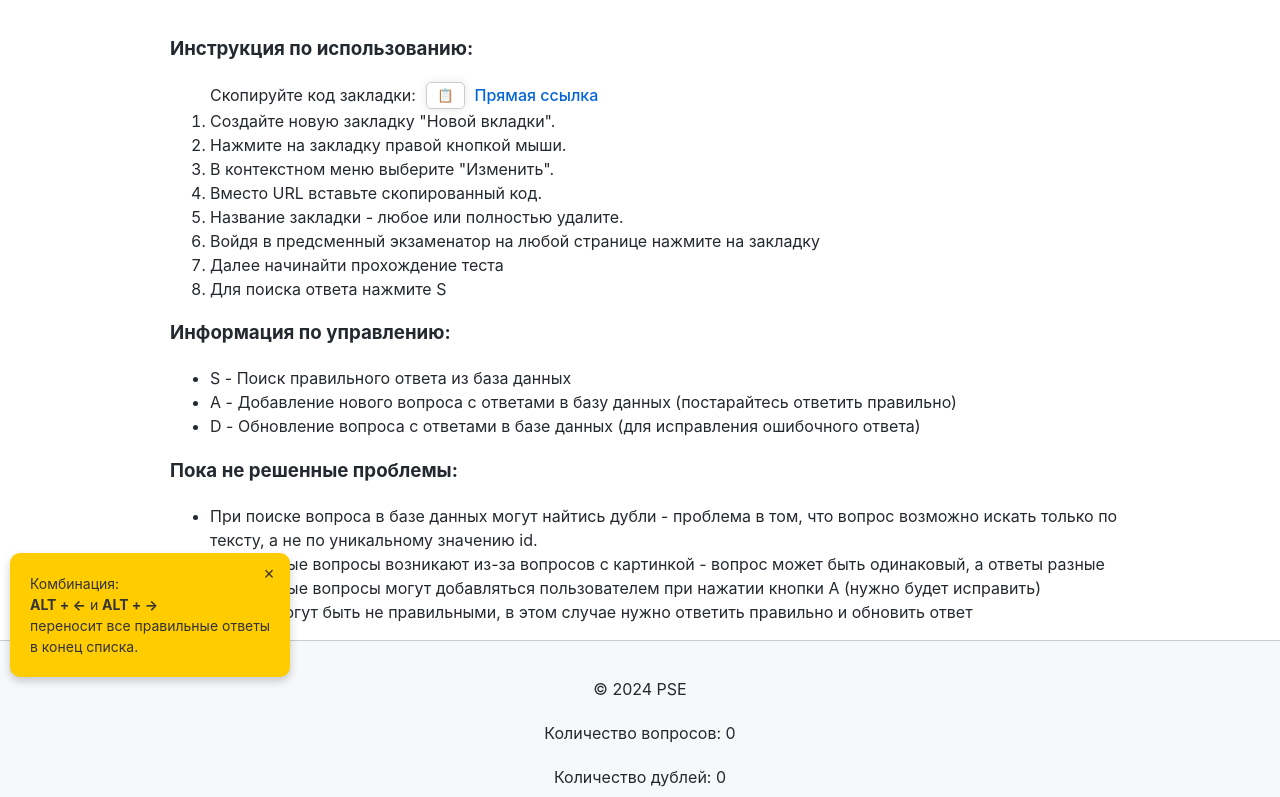
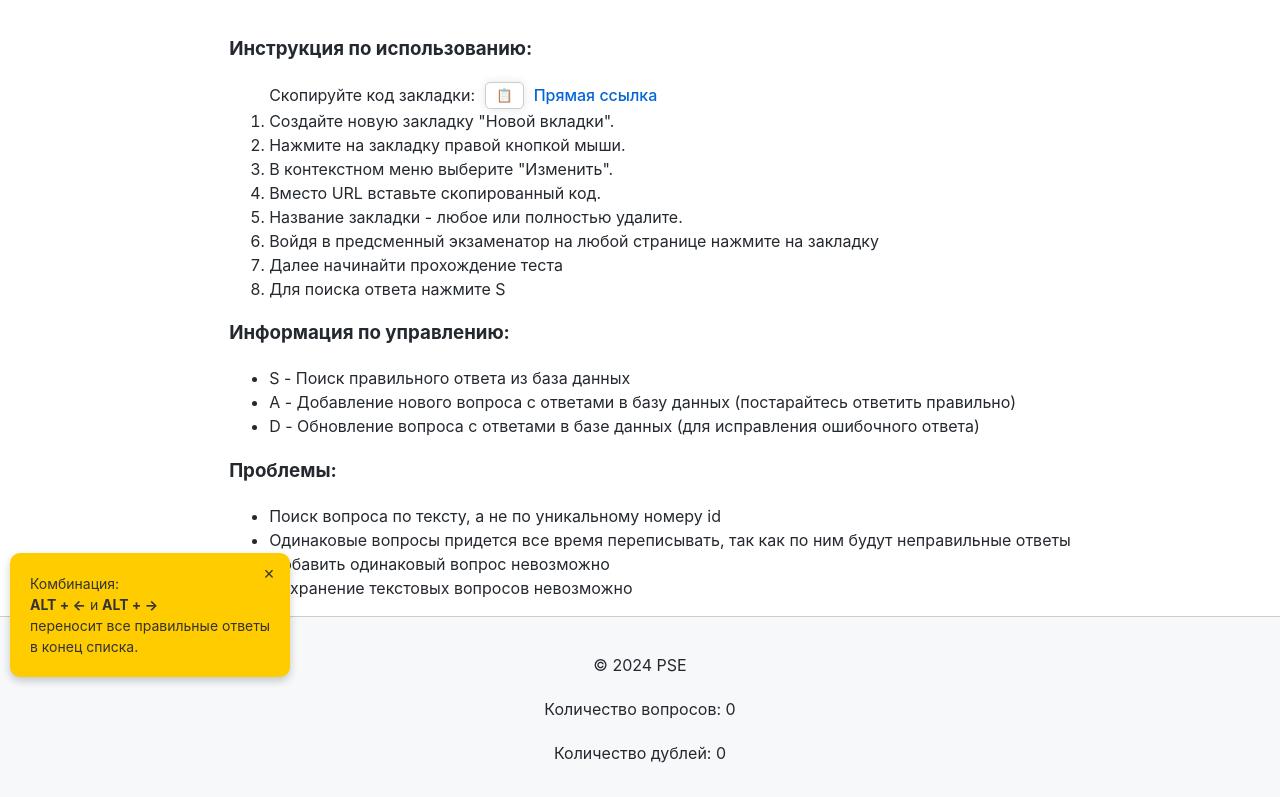
Before and after one commit to mikey-semy/pse-backend, a FastAPI app: page /auto_search in a window 1280 px wide. Shown: the part 64-861 px from the top of the page. Run offline with FastAPI, Linux system fonts and the light colour scheme; data that the repository does not hold is empty; some libraries are stand-ins or nearby versions.

Commit message:
Update auto_search.html

```diff
--- a/app/templates/auto_search.html
+++ b/app/templates/auto_search.html
@@ -28,12 +28,12 @@
         <li>D - Обновление вопроса с ответами в базе данных (для исправления ошибочного ответа)</li>
     </ul>
 
-    <h3>Пока не решенные проблемы:</h3>
+    <h3>Проблемы:</h3>
     <ul>
-        <li>При поиске вопроса в базе данных могут найтись дубли - проблема в том, что вопрос возможно искать только по тексту, а не по уникальному значению id.</li>
-        <li>Одинаковые вопросы возникают из-за вопросов c картинкой - вопрос может быть одинаковый, а ответы разные</li>
-        <li>Одинаковые вопросы могут добавляться пользователем при нажатии кнопки A (нужно будет исправить)</li>
-        <li>Ответы могут быть не правильными, в этом случае нужно ответить правильно и обновить ответ</li>
+        <li>Поиск вопроса по тексту, а не по уникальному номеру id</li>
+        <li>Одинаковые вопросы придется все время переписывать, так как по ним будут неправильные ответы</li>
+        <li>Добавить одинаковый вопрос невозможно</li>
+        <li>Сохранение текстовых вопросов невозможно</li>
 
     </ul>
 </div>
```
